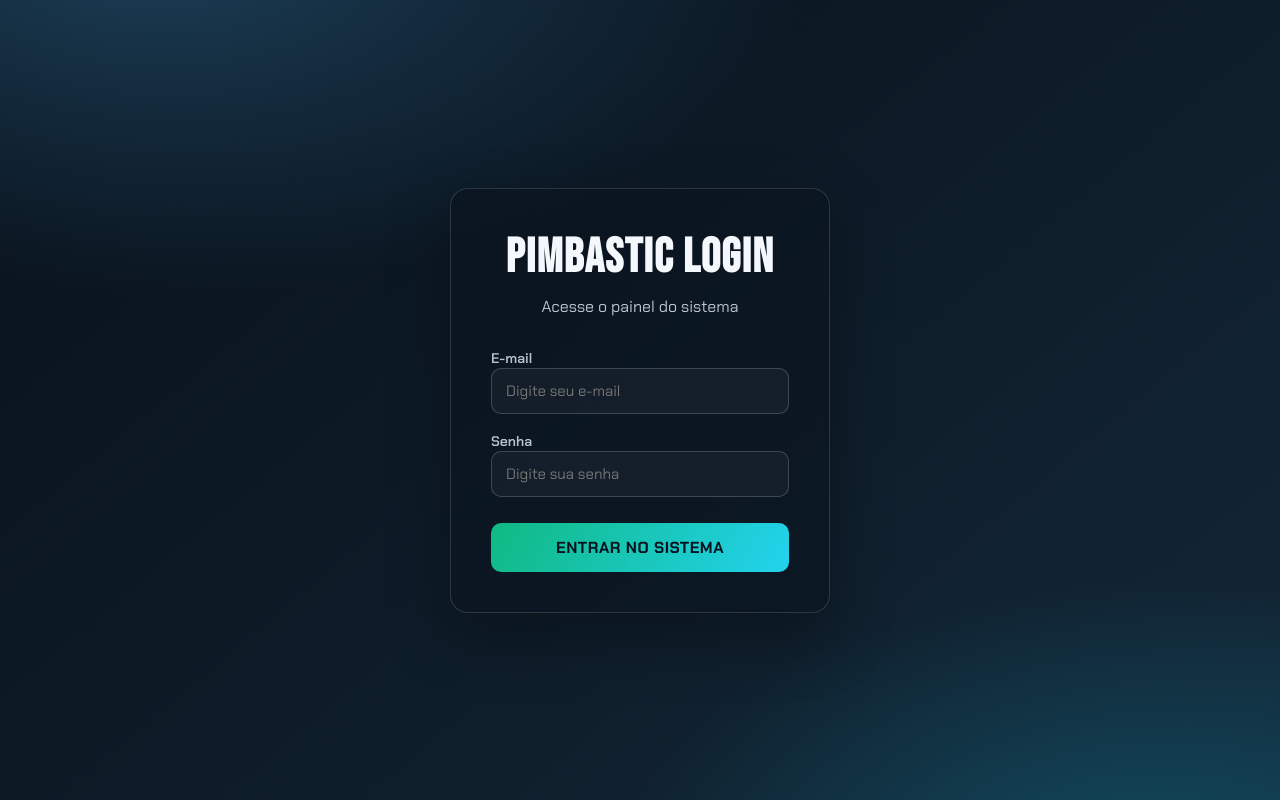
After one commit to p3drobitencourt/pimbastic_esports, a PHP site: page /login.php in a window 1280 px wide. The commit adds this page. Run offline with PHP 8.4, Linux system fonts and the light colour scheme.

Commit message:
feat:vlogin

```diff
--- /dev/null
+++ b/public/login.php
@@ -0,0 +1,234 @@
+<?php
+session_start();
+
+$erro = null;
+
+// Lógica de Processamento do Login
+if ($_SERVER['REQUEST_METHOD'] === 'POST') {
+    $email = $_POST['email'] ?? '';
+    $senha = $_POST['senha'] ?? '';
+
+    /* * ==========================================
+     * AQUI ENTRARÁ A SUA CONEXÃO COM O BANCO DE DADOS
+     * ==========================================
+     * Exemplo de como será no futuro:
+     * $stmt = $pdo->prepare("SELECT id, nome, senha_hash, tipo_usuario FROM usuarios WHERE email = :email");
+     * $stmt->execute(['email' => $email]);
+     * $usuario = $stmt->fetch();
+     * * if ($usuario && password_verify($senha, $usuario['senha_hash'])) { ... }
+     */
+
+    // MOCK (Dados fictícios para testar a lógica de redirecionamento)
+    if ($email === 'admin@pimbastic.com' && $senha === 'admin') {
+
+        // Criamos a sessão do Administrador
+        $_SESSION['logado'] = true;
+        $_SESSION['tipo_usuario'] = 'admin';
+
+        // Redireciona para o painel do Admin (pode ser o seu index.php atual)
+        header("Location: index.php");
+        exit;
+
+    } elseif ($email === 'cliente@teste.com' && $senha === 'cliente') {
+
+        // Criamos a sessão do Cliente
+        $_SESSION['logado'] = true;
+        $_SESSION['tipo_usuario'] = 'cliente';
+
+        // Redireciona para o painel do Cliente
+        header("Location: painel_cliente.php");
+        exit;
+
+    } else {
+        $erro = 'Credenciais inválidas. Tente novamente.';
+    }
+}
+?>
+<!DOCTYPE html>
+<html lang="pt-BR">
+<head>
+    <meta charset="UTF-8">
+    <meta name="viewport" content="width=device-width, initial-scale=1.0">
+    <title>Login - Pimbastic Esports</title>
+    <link rel="preconnect" href="https://fonts.googleapis.com">
+    <link rel="preconnect" href="https://fonts.gstatic.com" crossorigin>
+    <link href="https://fonts.googleapis.com/css2?family=Chakra+Petch:wght@400;600;700&family=Bebas+Neue&display=swap" rel="stylesheet">
+    <style>
+        /* MANTENDO O SEU ESTILO ORIGINAL */
+        :root {
+            --bg-1: #081019;
+            --bg-2: #132737;
+            --accent: #10b981;
+            --accent-2: #22d3ee;
+            --text: #f4f7fb;
+            --muted: #b9c2cf;
+            --danger: #ef4444;
+            --card: rgba(10, 20, 32, 0.7);
+            --border: rgba(255, 255, 255, 0.14);
+        }
+
+        * {
+            box-sizing: border-box;
+        }
+
+        body {
+            margin: 0;
+            min-height: 100vh;
+            color: var(--text);
+            font-family: "Chakra Petch", sans-serif;
+            background:
+                radial-gradient(1100px 600px at 12% -8%, #1c3f58 0%, transparent 60%),
+                radial-gradient(900px 500px at 90% 110%, #114b5f 0%, transparent 60%),
+                linear-gradient(140deg, var(--bg-1), var(--bg-2));
+            overflow-x: hidden;
+            /* Adicionado para centralizar o formulário na tela */
+            display: flex;
+            align-items: center;
+            justify-content: center;
+        }
+
+        .noise {
+            position: fixed;
+            inset: 0;
+            pointer-events: none;
+            opacity: 0.08;
+            background-image:
+                linear-gradient(0deg, rgba(255,255,255,0.08) 1px, transparent 1px),
+                linear-gradient(90deg, rgba(255,255,255,0.08) 1px, transparent 1px);
+            background-size: 3px 3px, 3px 3px;
+            mix-blend-mode: soft-light;
+            z-index: 1;
+        }
+
+        .login-wrapper {
+            width: 100%;
+            max-width: 420px;
+            position: relative;
+            z-index: 2;
+            padding: 20px;
+            animation: rise 700ms ease-out both;
+        }
+
+        .panel {
+            background: var(--card);
+            border: 1px solid var(--border);
+            border-radius: 18px;
+            backdrop-filter: blur(10px);
+            box-shadow: 0 24px 60px rgba(0, 0, 0, 0.35);
+            padding: 40px;
+            text-align: center;
+        }
+
+        h1 {
+            font-family: "Bebas Neue", sans-serif;
+            margin: 0 0 10px;
+            font-size: 48px;
+            letter-spacing: 0.03em;
+        }
+
+        .subtitle {
+            margin: 0 0 30px;
+            color: var(--muted);
+            font-size: 16px;
+        }
+
+        .form-grid {
+            display: grid;
+            gap: 16px;
+            text-align: left;
+        }
+
+        label {
+            font-size: 14px;
+            color: var(--muted);
+            font-weight: 600;
+        }
+
+        input {
+            width: 100%;
+            border-radius: 10px;
+            border: 1px solid rgba(255, 255, 255, 0.18);
+            background: rgba(255, 255, 255, 0.04);
+            color: var(--text);
+            padding: 12px 14px;
+            font-family: "Chakra Petch", sans-serif;
+            font-size: 15px;
+            outline: none;
+            transition: border-color 200ms;
+        }
+
+        input:focus {
+            border-color: var(--accent-2);
+            background: rgba(255, 255, 255, 0.08);
+        }
+
+        button {
+            width: 100%;
+            border-radius: 10px;
+            border: none;
+            cursor: pointer;
+            background: linear-gradient(120deg, var(--accent), var(--accent-2));
+            color: #051220;
+            font-weight: 700;
+            font-size: 16px;
+            padding: 14px;
+            margin-top: 10px;
+            letter-spacing: 0.03em;
+            transition: transform 180ms ease, filter 180ms ease;
+            font-family: "Chakra Petch", sans-serif;
+        }
+
+        button:hover {
+            transform: translateY(-2px);
+            filter: brightness(1.1);
+        }
+
+        .feedback-error {
+            background: rgba(239, 68, 68, 0.12);
+            border-color: rgba(239, 68, 68, 0.45);
+            color: #fecaca;
+            padding: 12px;
+            border-radius: 10px;
+            border: 1px solid;
+            font-size: 14px;
+            margin-bottom: 20px;
+            text-align: left;
+        }
+
+        @keyframes rise {
+            from { opacity: 0; transform: translateY(20px); }
+            to { opacity: 1; transform: translateY(0); }
+        }
+    </style>
+</head>
+<body>
+    <div class="noise"></div>
+
+    <div class="login-wrapper">
+        <main class="panel">
+            <h1>Pimbastic Login</h1>
+            <p class="subtitle">Acesse o painel do sistema</p>
+
+            <?php if ($erro !== null): ?>
+                <div class="feedback-error">
+                    <?= htmlspecialchars($erro, ENT_QUOTES, 'UTF-8') ?>
+                </div>
+            <?php endif; ?>
+
+            <form method="POST" action="login.php" class="form-grid">
+                <div>
+                    <label for="email">E-mail</label>
+                    <input type="email" id="email" name="email" required placeholder="Digite seu e-mail">
+                </div>
+
+                <div>
+                    <label for="senha">Senha</label>
+                    <input type="password" id="senha" name="senha" required placeholder="Digite sua senha">
+                </div>
+
+                <button type="submit">ENTRAR NO SISTEMA</button>
+            </form>
+        </main>
+    </div>
+</body>
+</html>
```
Also changed, not shown: public/index.php (+18 -0 lines).
